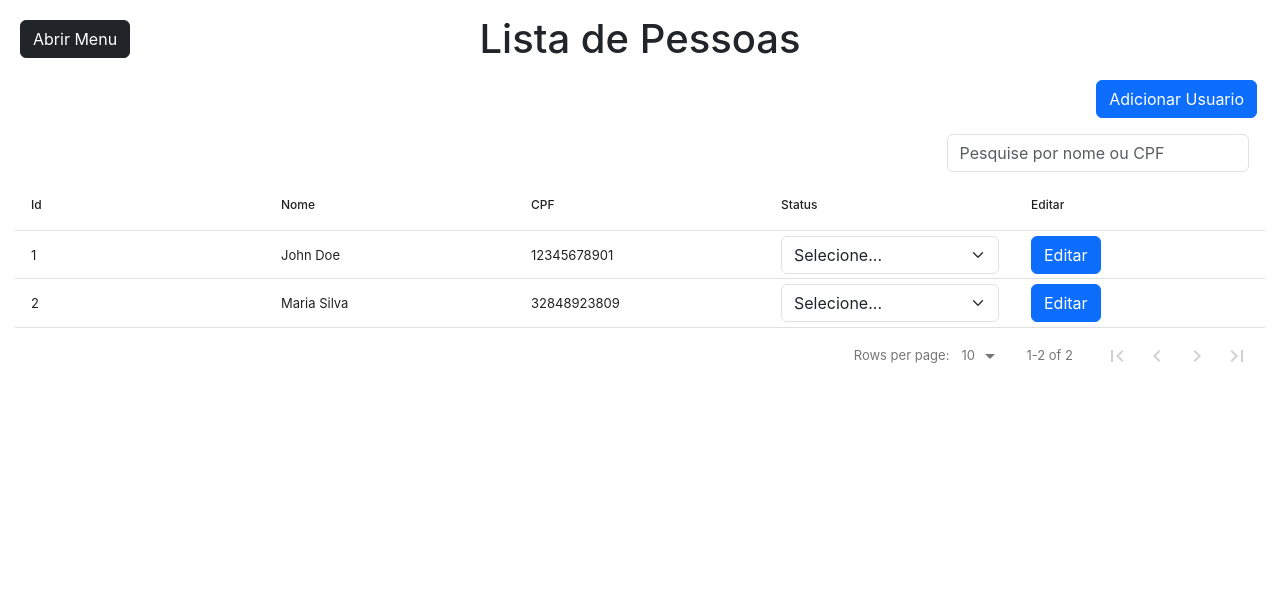
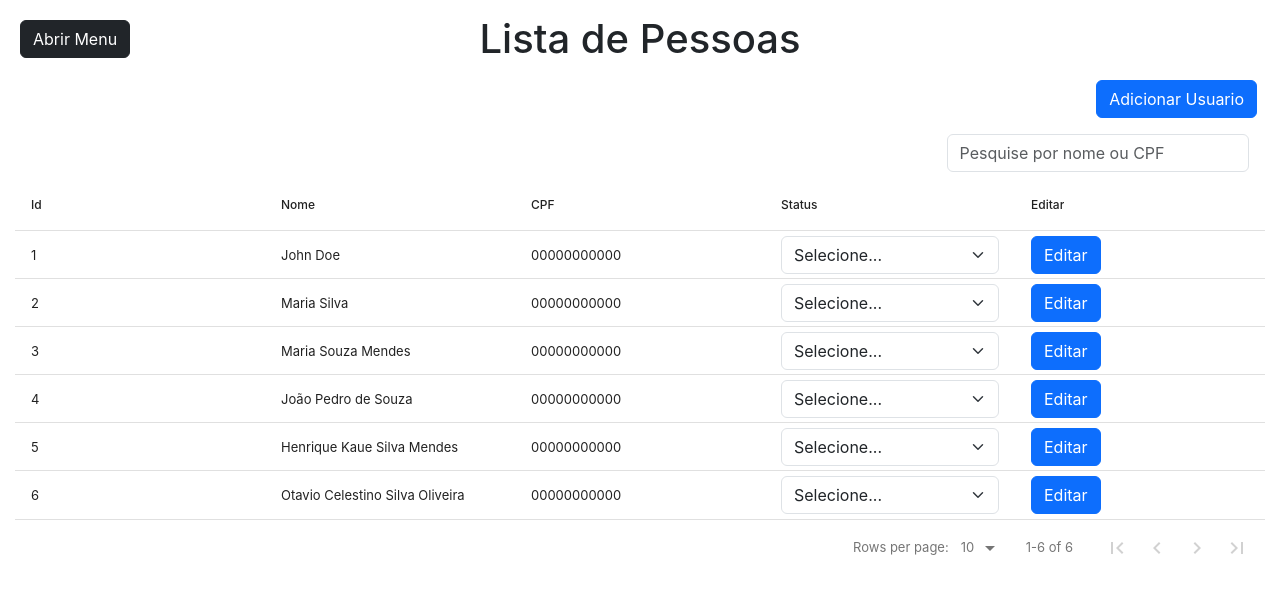
Before and after one commit to HelyssonBN3040/register-clients, a React (Vite) app: page / in a window 1280 px wide. Shown: the top 594 px of the page. Built offline with nearby package versions, Linux system fonts and the light colour scheme; data requests are answered from the project's data file.

Commit message:
att commit

```diff
--- a/db.json
+++ b/db.json
@@ -3,19 +3,32 @@
         {
             "id" : 1,
             "name":"John Doe",
-            "age":30,
-            "email":"john.doe@example.com",
-            "cpf": "12345678901",
-            "birth_date": "1"
+            "cpf": "00000000000"
         },
         {
             "id" : 2,
             "name":"Maria Silva",
-            "age":25,
-            "email":"maria.silva@example.com",
-            "cpf": "32848923809",
-            "birth_date": "1"
+            "cpf": "00000000000"
+        },
+        {
+            "id" : 3,
+            "name":"Maria Souza Mendes",
+            "cpf": "00000000000"
+        },
+        {
+            "id" : 4,
+            "name":"João Pedro de Souza",
+            "cpf": "00000000000"
+        },
+        {
+            "id" : 5,
+            "name":"Henrique Kaue Silva Mendes",
+            "cpf": "00000000000"
+        },
+        {
+            "id" : 6,
+            "name":"Otavio Celestino Silva Oliveira",
+            "cpf": "00000000000"
         }
-
     ]
 }
--- a/src/components/Modal/Modal.jsx
+++ b/src/components/Modal/Modal.jsx
@@ -5,7 +5,6 @@ import Modal from 'react-bootstrap/Modal';
 
 function Example() {
   const [show, setShow] = useState(false);
-
   const handleClose = () => setShow(false);
   const handleShow = () => setShow(true);
 
```
Also changed, not shown: public/executar projeto documento.txt.
